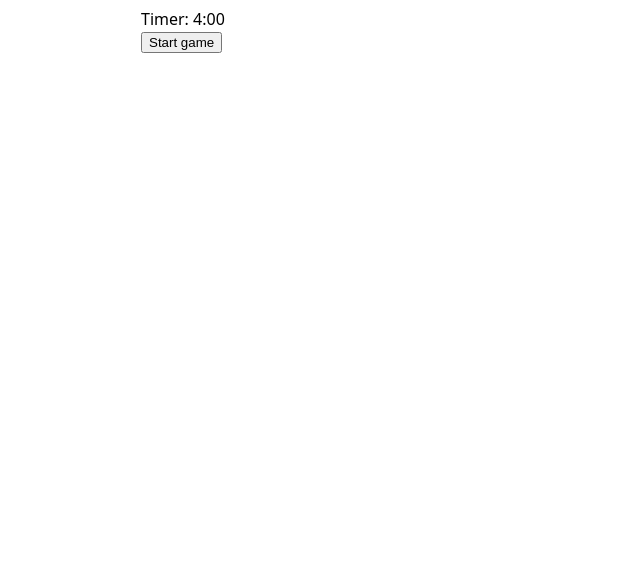
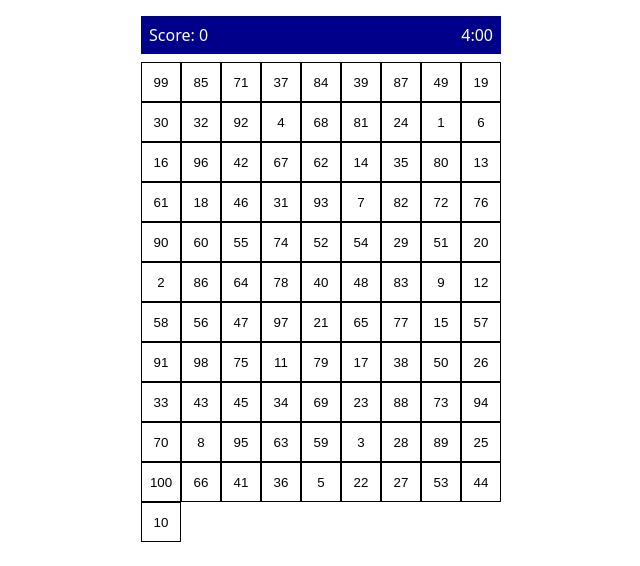
Before and after one commit to exacs/one-to-100, a React (Vite) app: page / in a window 1280 px wide. Shown: the top 566 px of the page, without its empty margins (319-959 px from the left). Built offline with nearby package versions, Linux system fonts and the light colour scheme.

Commit message:
Update styles

```diff
--- a/src/App.tsx
+++ b/src/App.tsx
@@ -53,6 +53,11 @@ function Game({ onFinish }: GameParams) {
   }
 
   return (
+    <div className="game">
+      <div className="game-score">
+        <div className="score">Score: {score}</div>
+        <div className="time">4:00</div>
+      </div>
       <ul className="grid">
         {numbers.map((n) => (
           <li>
@@ -62,15 +67,15 @@ function Game({ onFinish }: GameParams) {
           </li>
         ))}
       </ul>
+    </div>
   );
 }
 
 export function App() {
-  const [started, setStarted] = React.useState(false);
+  const [started, setStarted] = React.useState(true);
 
   return (
     <>
-      <aside>Timer: 4:00</aside>
       <main>
         {!started && (
           <button onClick={() => setStarted(true)}>Start game</button>
--- a/src/styles.css
+++ b/src/styles.css
@@ -1,3 +1,9 @@
+html,
+body {
+  padding: 0;
+  margin: 0;
+}
+
 #root {
   font-family: system-ui, -apple-system, BlinkMacSystemFont, "Segoe UI", Roboto,
     Oxygen, Ubuntu, Cantarell, "Open Sans", "Helvetica Neue", sans-serif;
@@ -17,7 +23,35 @@ main ul li {
   height: 40px;
 }
 
+.game {
+  margin: 16px 0;
+}
+
+.game-score {
+  display: flex;
+  justify-content: space-between;
+  padding: 0 8px;
+  background-color: darkblue;
+  color: white;
+}
+
+.game-score .score,
+.game-score .time {
+  padding: 8px 0;
+}
+
+.grid {
+  padding: 8px 0;
+}
+
 .grid button {
   height: 40px;
-  width: 40px;
+  width: 100%;
+  border: 1px solid black;
+  background: transparent;
 }
+
+.grid button:disabled {
+  background: green;
+  color: white;
+}
```
Lines whose indentation alone changed are shown as unchanged.
